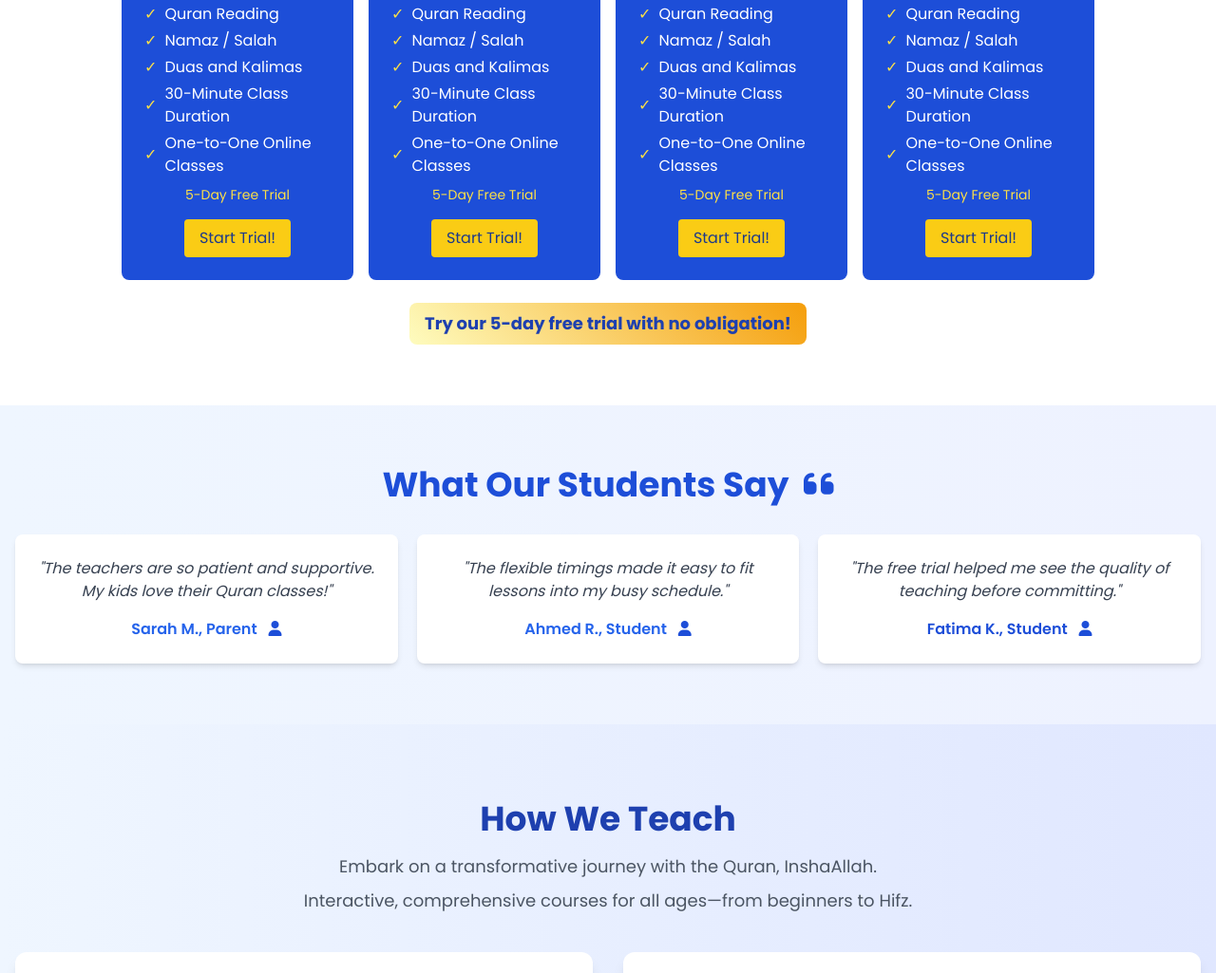
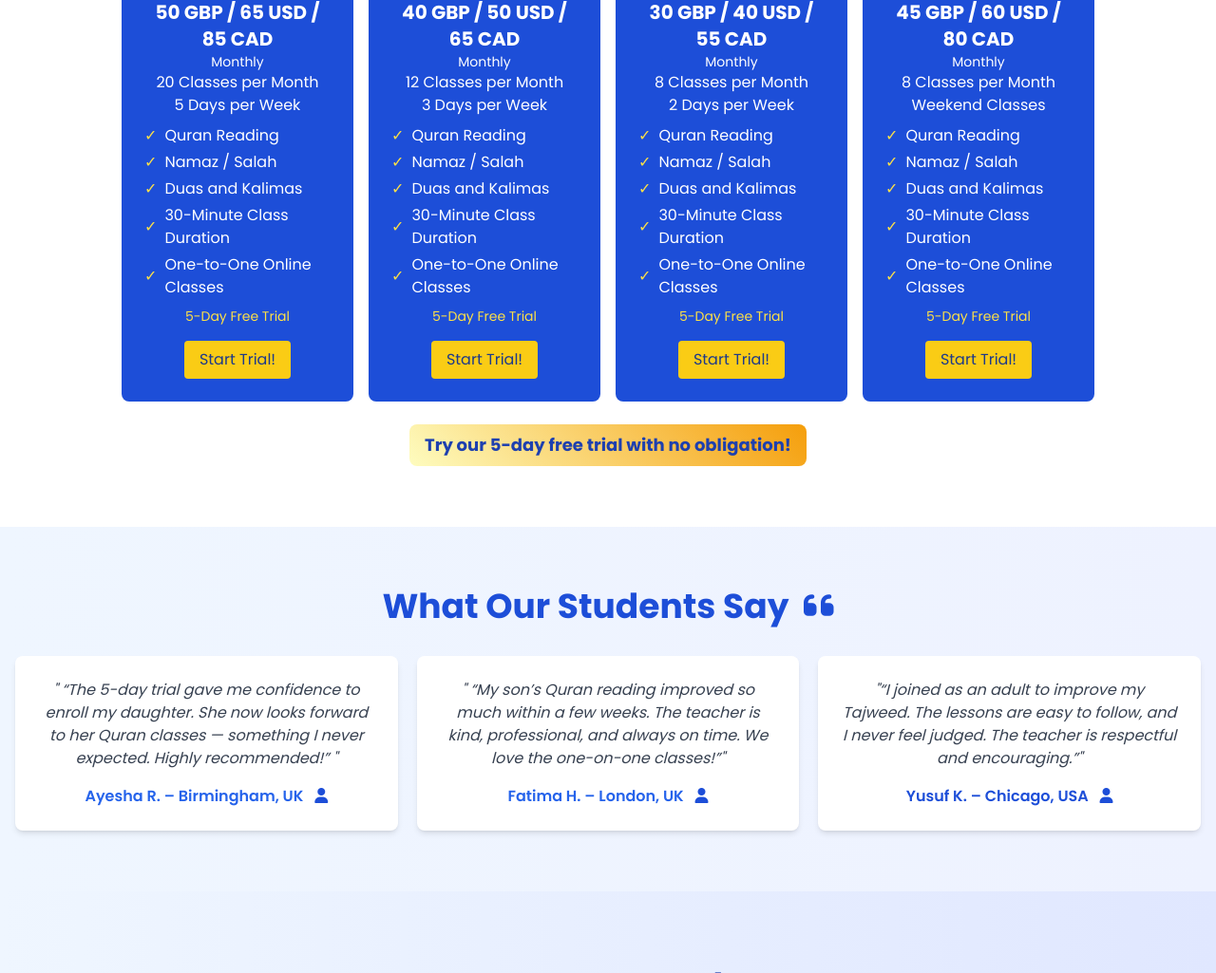
Before and after one commit to Suleman1533/quranacademe, a plain HTML site: page index.html in a window 1280 px wide. Shown: the part 1775-2800 px from the top of the page at 95% size. Drawn offline with nearby package versions, Linux system fonts and the light colour scheme.

Commit message:
Update index.html

```diff
--- a/index.html
+++ b/index.html
@@ -156,6 +156,7 @@
                 <li><a href="#home" class="hover:text-yellow-300 transition duration-300">Home</a></li>
                 <li><a href="about.html" class="hover:text-yellow-300 transition duration-300">About</a></li>
                 <li><a href="#services" class="hover:text-yellow-300 transition duration-300">Services</a></li>
+                <li><a href="#packages" class="hover:text-yellow-300 transition duration-300">Packages</a></li>
                 <li><a href="#testimonials" class="hover:text-yellow-300 transition duration-300">Testimonials</a></li>
                 <li><a href="#contact" class="hover:text-yellow-300 transition duration-300">Contact</a></li>
                 <li><a href="blog.html" class="hover:text-yellow-300 transition duration-300">Blog</a></li>
@@ -165,6 +166,7 @@
             <li><a href="#home" class="hover:text-yellow-300">Home</a></li>
             <li><a href="about.html" class="hover:text-yellow-300">About</a></li>
             <li><a href="#services" class="hover:text-yellow-300">Services</a></li>
+            <li><a href="#packages" class="hover:text-yellow-300 transition duration-300">Packages</a></li>
             <li><a href="#testimonials" class="hover:text-yellow-300">Testimonials</a></li>
             <li><a href="#contact" class="hover:text-yellow-300">Contact</a></li>
             <li><a href="blog.html" class="hover:text-yellow-300">Blog</a></li>
@@ -255,6 +257,9 @@
                     <a href="https://wa.me/923481207467?text=I'm%20interested%20in%20starting%20a%20free%20trial%20for%20Mathematics%20for%20Kids%20with%20Quran%20Academe." target="_blank" class="mt-4 inline-block bg-blue-600 text-white px-4 py-2 rounded hover:bg-blue-700 transition">Start Trial!</a>
                 </div>
             </div>
+              </section>
+
+            <section id="packages" class="py-16 bg-white">
             <div class="mt-12 text-center">
                 <h3 class="text-3xl font-semibold text-blue-700 mb-6">Our Packages</h3>
                 <div class="grid grid-cols-1 md:grid-cols-4 gap-4 max-w-5xl mx-auto">
@@ -331,16 +336,16 @@
             <div class="swiper-container">
                 <div class="swiper-wrapper">
                     <div class="swiper-slide bg-white p-6 rounded-lg shadow-md text-center card-animation">
-                        <p class="text-gray-700 italic">"The teachers are so patient and supportive. My kids love their Quran classes!"</p>
-                        <p class="mt-4 font-semibold text-blue-600">Sarah M., Parent <i class="fas fa-user text-blue-700 ml-2"></i></p>
+                        <p class="text-gray-700 italic">" “The 5-day trial gave me confidence to enroll my daughter. She now looks forward to her Quran classes — something I never expected. Highly recommended!” "</p>
+                        <p class="mt-4 font-semibold text-blue-600">Ayesha R. – Birmingham, UK <i class="fas fa-user text-blue-700 ml-2"></i></p>
                     </div>
                     <div class="swiper-slide bg-white p-6 rounded-lg shadow-md text-center card-animation">
-                        <p class="text-gray-700 italic">"The flexible timings made it easy to fit lessons into my busy schedule."</p>
-                        <p class="mt-4 font-semibold text-blue-600">Ahmed R., Student <i class="fas fa-user text-blue-700 ml-2"></i></p>
+                        <p class="text-gray-700 italic">" “My son’s Quran reading improved so much within a few weeks. The teacher is kind, professional, and always on time. We love the one-on-one classes!”"</p>
+                        <p class="mt-4 font-semibold text-blue-600">Fatima H. – London, UK <i class="fas fa-user text-blue-700 ml-2"></i></p>
                     </div>
                     <div class="swiper-slide bg-white p-6 rounded-lg shadow-md text-center card-animation">
-                        <p class="text-gray-700 italic">"The free trial helped me see the quality of teaching before committing."</p>
-                        <p class="mt-4 font-semibold text-blue-700">Fatima K., Student <i class="fas fa-user text-blue-700 ml-2"></i></p>
+                        <p class="text-gray-700 italic">"“I joined as an adult to improve my Tajweed. The lessons are easy to follow, and I never feel judged. The teacher is respectful and encouraging.”"</p>
+                        <p class="mt-4 font-semibold text-blue-700">Yusuf K. – Chicago, USA <i class="fas fa-user text-blue-700 ml-2"></i></p>
                     </div>
                 </div>
                 <div class="swiper-button-prev"></div>
```
